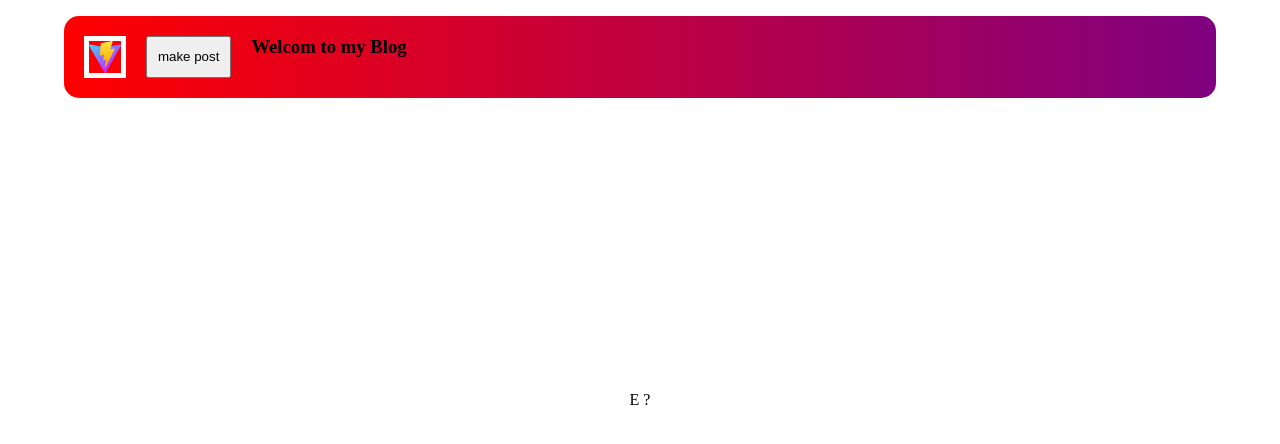
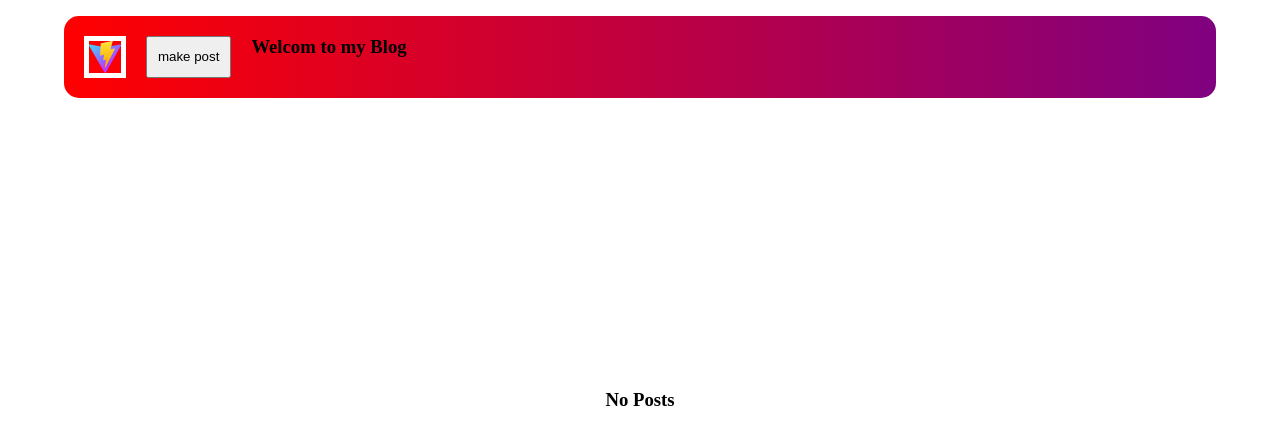
Before and after one commit to warrendsteinacker-max/hour-tracker-second, a React (Vite) app in the folder vite-project/: page / in a window 1280 px wide. Shown: the top 444 px of the page. Built offline with nearby package versions, Linux system fonts and the light colour scheme.

Commit message:
made posts comp

```diff
--- a/vite-project/src/comps/Posts.jsx
+++ b/vite-project/src/comps/Posts.jsx
@@ -23,9 +23,13 @@ const Posts = () => {
         }
     }, [])
 
+    if(E){
+        return <h3>There Has Been an Error</h3>
+    }
+
   return (
     <>
-    E ?
+        {data ? data.map((item) => <div key={item._id} style={{display: 'flex', fleDirection: 'column'}}><h3>{item.name}</h3><textarea>{item.dep}</textarea></div>) : <h3>No Posts</h3>}
     </>
   )
 }
```
